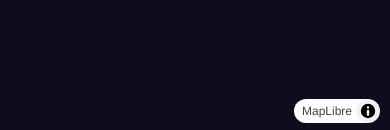
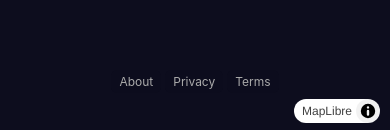
Before and after one commit to bthornley/fourth-route, a React Native app in the folder mobile/: screen / in a window 390 px wide. Shown: the part 711-841 px from the top of the page. Built offline with nearby package versions, Linux system fonts and the light colour scheme; no server answers.

Commit message:
Footer links, overlay fix, geocoding label update

```diff
--- a/mobile/App.tsx
+++ b/mobile/App.tsx
@@ -1,6 +1,6 @@
 import React, { useState, useCallback, useEffect } from 'react';
 import {
-  View, Text, StyleSheet, SafeAreaView, Alert, Platform, ScrollView,
+  View, Text, StyleSheet, SafeAreaView, Alert, Platform, ScrollView, TouchableOpacity,
 } from 'react-native';
 import { MapView } from './src/components/MapView.web';
 import { SearchPanel, StateKey, STATE_CONFIG } from './src/components/SearchPanel';
@@ -133,6 +133,19 @@ export default function App() {
               </Text>
             </View>
           )}
+
+          {/* Footer links */}
+          <View style={styles.footer} pointerEvents="box-none">
+            {[
+              ['About', '/about'],
+              ['Privacy', '/privacy'],
+              ['Terms', '/terms'],
+            ].map(([label, path]) => (
+              <TouchableOpacity key={path} onPress={() => navigate(path)}>
+                <Text style={styles.footerLink}>{label}</Text>
+              </TouchableOpacity>
+            ))}
+          </View>
         </View>
       </View>
     </SafeAreaView>
@@ -162,7 +175,7 @@ const styles = StyleSheet.create({
   },
   overlay: {
     position: 'absolute' as any,
-    top: 0, left: 0, right: 0,
+    top: 0, left: 0, right: 0, bottom: 0,
     pointerEvents: 'box-none' as any,
   },
   errorBanner: {
@@ -179,6 +192,23 @@ const styles = StyleSheet.create({
   },
   hintText: { color: '#aaa', textAlign: 'center', fontSize: 13 },
   hintSub: { color: '#555', textAlign: 'center', fontSize: 11, marginTop: 4 },
+  footer: {
+    position: 'absolute' as any,
+    bottom: 40,
+    left: 0, right: 0,
+    flexDirection: 'row',
+    justifyContent: 'center',
+    gap: 4,
+    alignItems: 'center',
+  },
+  footerLink: {
+    color: '#aaa',
+    fontSize: 12,
+    paddingHorizontal: 8,
+    paddingVertical: 4,
+    backgroundColor: 'rgba(13,13,30,0.75)',
+    borderRadius: 6,
+  },
   syncBadge: {
     position: 'absolute' as any,
     bottom: 28,
```
Also changed, not shown: 1 other file (tests, documents, lock files or other folders).
